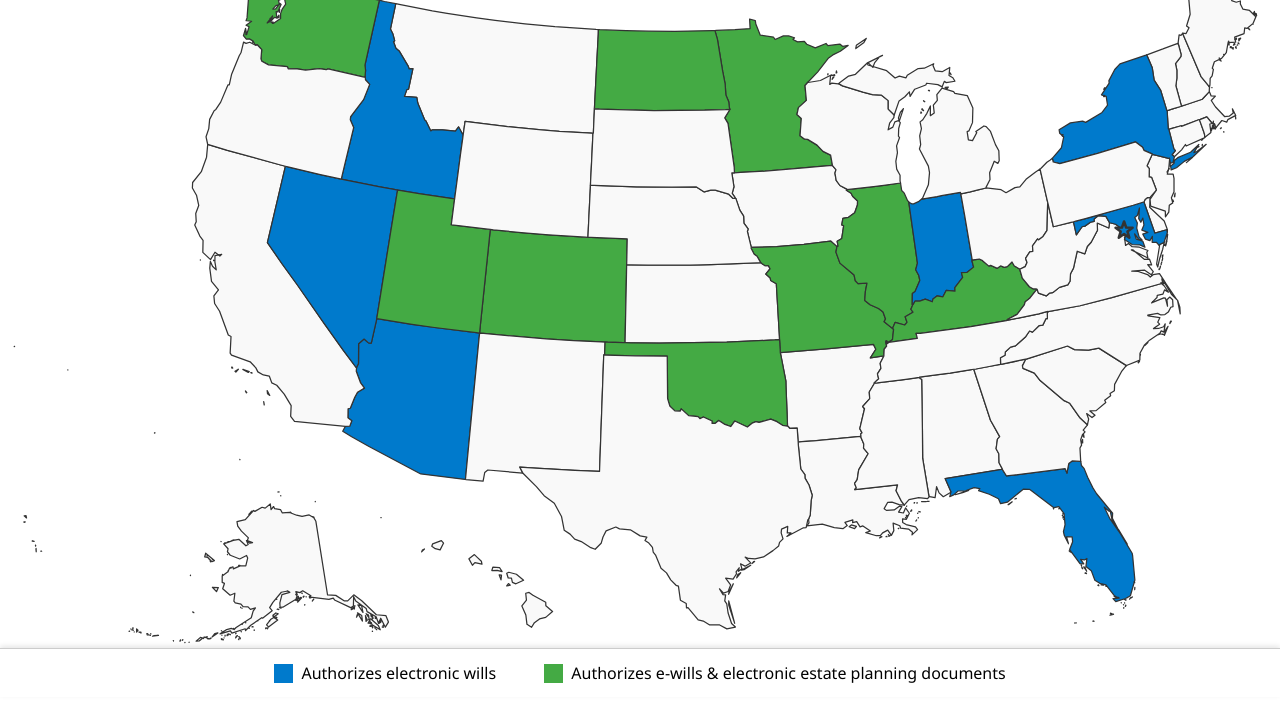
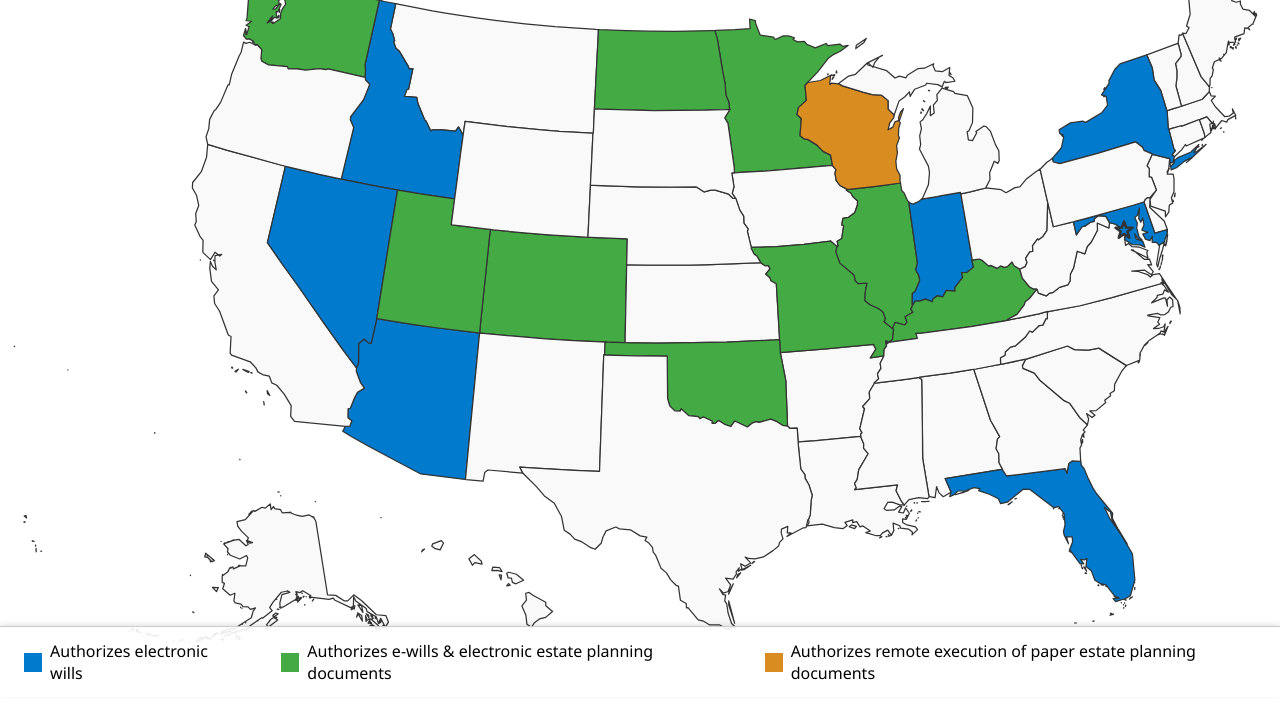
Before and after one commit to mitch-mitchell/electronic-wills-map, a plain HTML site: page index.html in a window 1280 px wide. Shown: the part 87-808 px from the top of the page. Drawn offline with Linux system fonts and the light colour scheme.

Commit message:
Show Wisconsin in its own remote-execution category
Wisconsin stays on the map in amber, with a legend entry for remote
execution of paper estate planning documents, instead of being removed.

Co-Authored-By: Claude Opus 5.5 <noreply@anthropic.com>

```diff
--- a/index.html
+++ b/index.html
@@ -73,6 +73,10 @@
    .other-docs-highlight {
      fill: #44aa44 !important;
    }
+   /* Amber for states that allow remote execution of paper estate planning documents */
+   .remote-highlight {
+     fill: #d98c1f !important;
+   }
    /* Active state styling when a state is clicked */
    .active {
      stroke: #000;
@@ -136,6 +140,9 @@
    }
    .legend-item .other-docs {
      background: #44aa44; /* Green color */
+   }
+   .legend-item .remote-execution {
+     background: #d98c1f; /* Amber color */
    }
    .menu-content {
      position: fixed;
@@ -380,6 +387,7 @@
 <div class="bottom-legend">
   <div class="legend-item"><span class="e-wills"></span> Authorizes electronic wills</div>
   <div class="legend-item"><span class="other-docs"></span> Authorizes e-wills & electronic estate planning documents</div>
+  <div class="legend-item"><span class="remote-execution"></span> Authorizes remote execution of paper estate planning documents</div>
 </div>
 <!-- Modal for displaying state information -->
 <div id="stateModal" class="modal">
@@ -1019,6 +1027,13 @@ document.addEventListener("DOMContentLoaded", function() {
       description: "Washington has adopted both the Uniform Electronic Wills Act and the Uniform Electronic Estate Planning Documents Act.",
       effectiveDate: ["January 1, 2022", "June 6, 2024"],
       effectiveDateLabel: ["E-Wills Act", "Electronic Estate Planning Documents Act"]
+    },
+    "WI": {
+      authorizes: "remote-execution",
+      statute: "Wis. Stat. § 140.147",
+      url: "https://docs.legis.wisconsin.gov/statutes/statutes/140/147",
+      description: "Wisconsin does not authorize electronic wills. It allows wills and other estate planning documents to be signed remotely before a notary by two-way audiovisual communication, under the supervision of a Wisconsin attorney. The signed paper original must be delivered to the supervising attorney.",
+      effectiveDate: "March 23, 2024"
     }
   };
   // Define a mapping of state codes to full state names
@@ -1047,6 +1062,13 @@ document.addEventListener("DOMContentLoaded", function() {
   const otherDocsStates = new Set(
     Object.keys(window.stateStatutes).filter(state =>
       window.stateStatutes[state].authorizes === "both"
+    )
+  );
+
+  // Define states that authorize remote execution of paper estate planning documents
+  const remoteStates = new Set(
+    Object.keys(window.stateStatutes).filter(state =>
+      window.stateStatutes[state].authorizes === "remote-execution"
     )
   );
 
@@ -1095,6 +1117,9 @@ document.addEventListener("DOMContentLoaded", function() {
     if (otherDocsStates.has(stateId)) {
       path.classList.add("other-docs-highlight");
     }
+    if (remoteStates.has(stateId)) {
+      path.classList.add("remote-highlight");
+    }
 
     // Add hover behavior
     path.addEventListener("mouseover", function(e) {
@@ -1116,7 +1141,7 @@ document.addEventListener("DOMContentLoaded", function() {
     });
 
     // Add click handler for states with electronic will legislation
-    if (eWillStates.has(stateId) || otherDocsStates.has(stateId)) {
+    if (eWillStates.has(stateId) || otherDocsStates.has(stateId) || remoteStates.has(stateId)) {
       path.style.cursor = "pointer";
 
       path.addEventListener("click", function() {
```
Also changed, not shown: legislative-changelog.html (+2 -2 lines).
